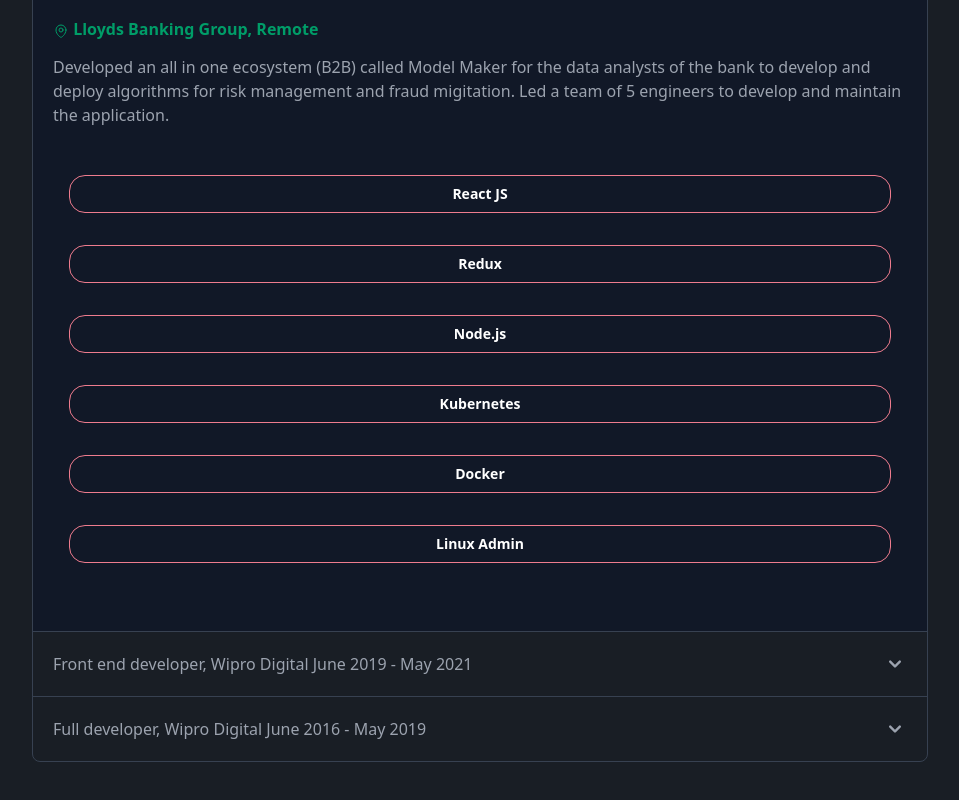
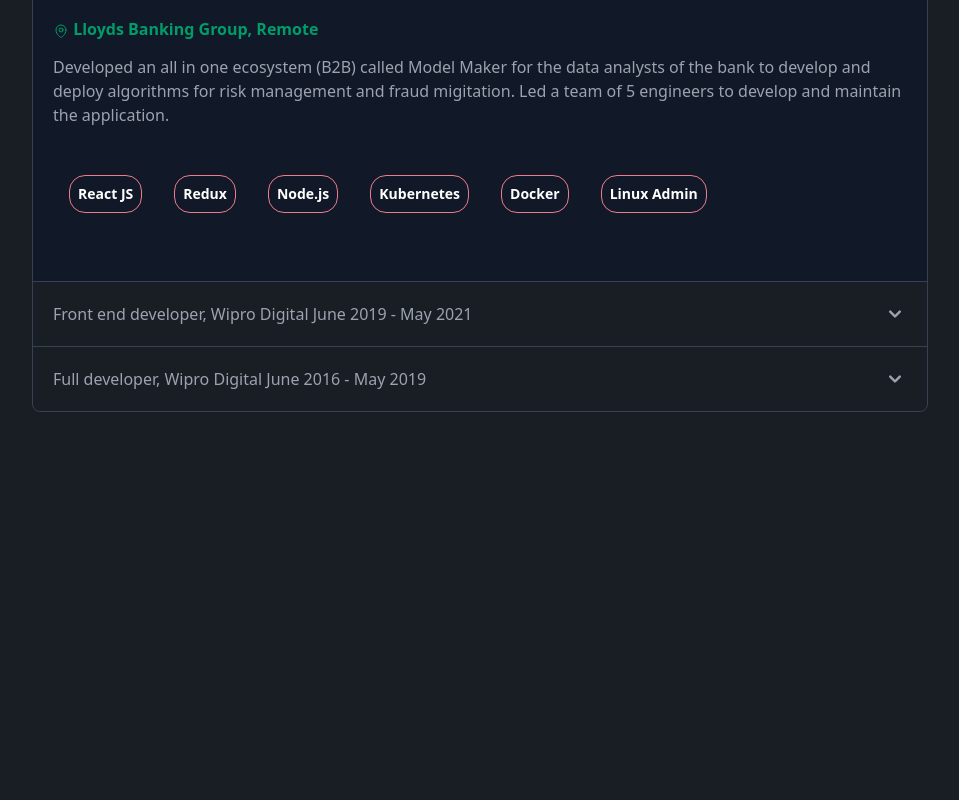
Before and after one commit to sandhyasrini/Portfolio_SandhyaSrinivasan, a Next.js app: page / in a window 1280 px wide. Shown: the part 1761-2561 px from the top of the page, without its empty margins (160-1119 px from the left). After the commit the page ends 2253 px from the top, so only its background shows below. Built offline with nearby package versions, Linux system fonts and the light colour scheme.

Commit message:
minor changes to grid positioning

```diff
--- a/app/Experience/Experience.tsx
+++ b/app/Experience/Experience.tsx
@@ -47,7 +47,7 @@ function Experience() {
                   <p className="my-3 text-gray-500 dark:text-gray-400">
                     {data.summary}
                   </p>
-                  <p className="grid grid-row md:grid-col my-[2rem] text-center">
+                  <p className="flex flex-col md:flex-row my-[2rem] text-center">
                     {data.stacks_used.map((skill, ind) => {
                       return (
                         <span
```
